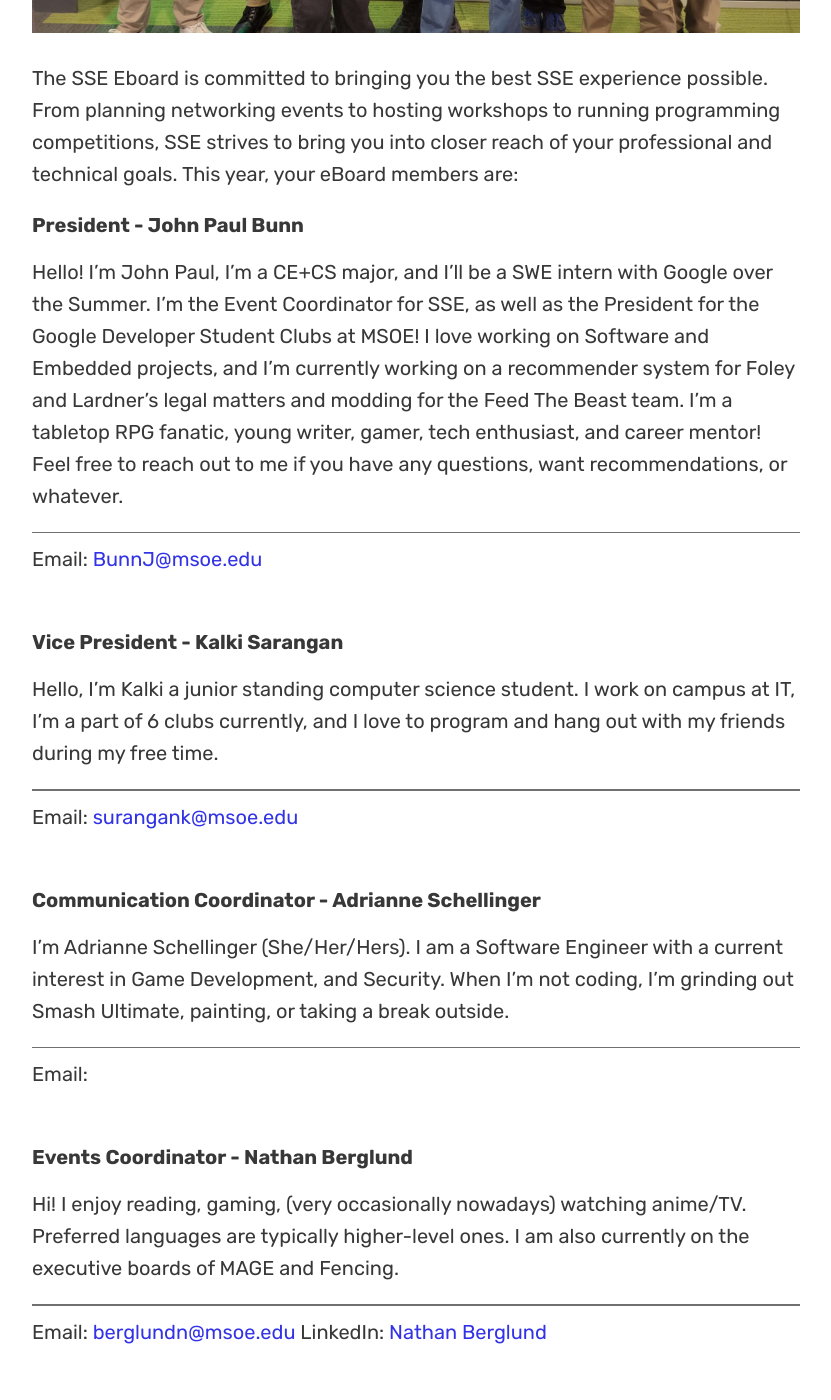
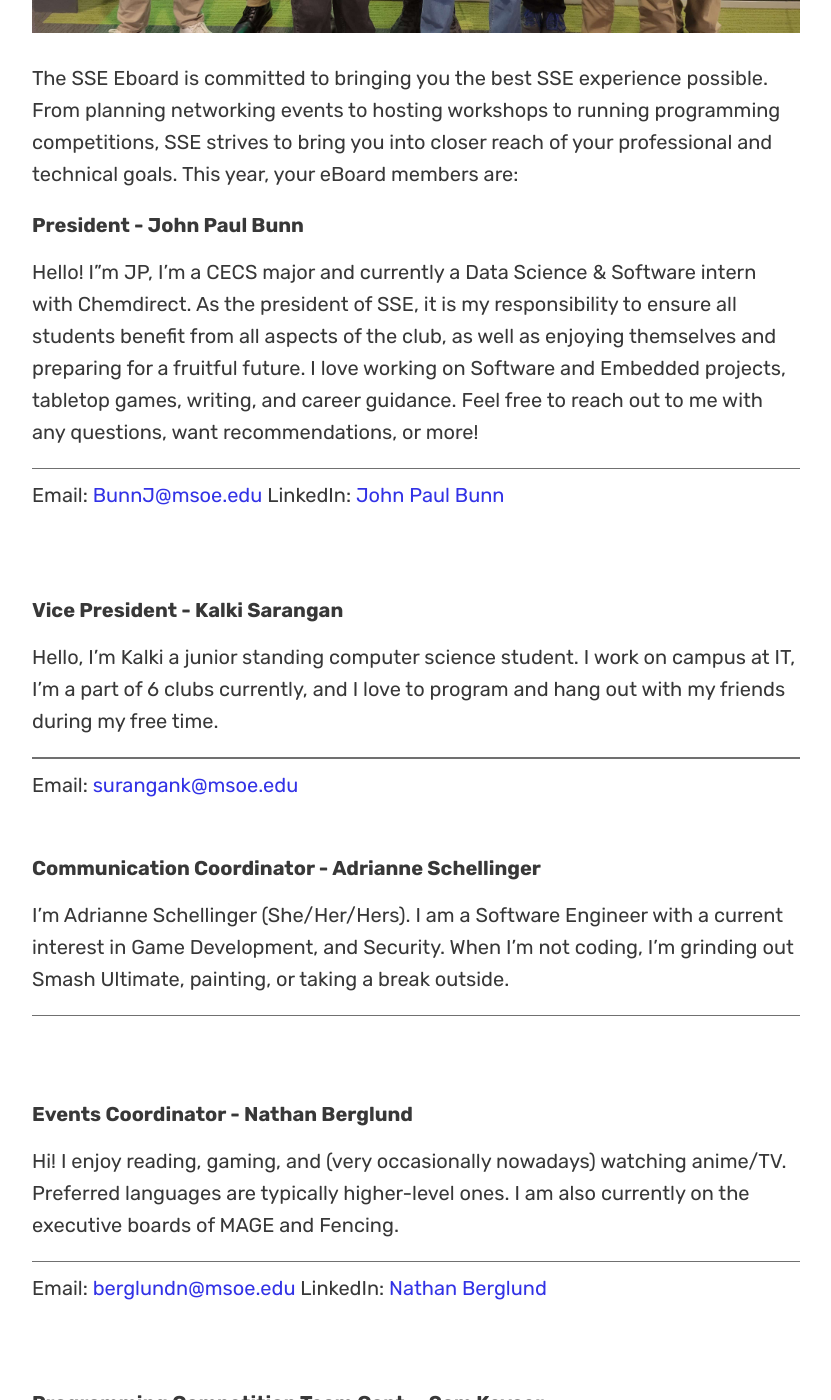
Before and after one commit to msoe-sse/msoe-sse.github.io, a Jekyll site: the page built from eBoard.md, in a window 1280 px wide and 1400 px high, scrolled down 949 px. Shown: the whole window, without its empty margins (224-1055 px from the left). Built offline with Jekyll 4.4.1, drawn with Linux system fonts in a browser that asks for light colours; some web fonts are replaced; some of the changed lines change nothing that is shown.

Commit message:
eboard update

```diff
--- a/_data/eboardMembers.yml
+++ b/_data/eboardMembers.yml
@@ -1,10 +1,11 @@
 - position: President
   name: John Paul Bunn
   bio: >-
-    Hello! I’m John Paul, I’m a CE+CS major, and I’ll be a SWE intern with Google over the Summer. I’m the Event Coordinator for SSE, as well as the President for the Google Developer Student Clubs at MSOE! I love working on Software and Embedded projects, and I’m currently working on a recommender system for Foley and Lardner’s legal matters and modding for the Feed The Beast team. I’m a tabletop RPG fanatic, young writer, gamer, tech enthusiast, and career mentor! Feel free to reach out to me if you have any questions, want recommendations, or whatever.
+    Hello! I"m JP, I'm a CECS major and currently a Data Science & Software intern with Chemdirect. As the president of SSE, it is my responsibility to ensure all students benefit from all aspects of the club, as well as enjoying themselves and preparing for a fruitful future. I love working on Software and Embedded projects, tabletop games, writing, and career guidance. Feel free to reach out to me with any questions, want recommendations, or more!
   contact:
     fullname: John Paul Bunn
     email: BunnJ@msoe.edu
+    linkedin: https://www.linkedin.com/in/jpbunn/
 
 - position: Vice President
   name: Kalki Sarangan
@@ -19,12 +20,11 @@
   bio: >-
     I'm Adrianne Schellinger (She/Her/Hers). I am a Software Engineer with a current interest in Game Development, and Security. When I'm not coding, I'm grinding out Smash Ultimate, painting, or taking a break outside.
   contact:
-    fullname: Adrianne Schellinger
 
 - position: Events Coordinator
   name: Nathan Berglund
   bio: >-
-    Hi! I enjoy reading, gaming, (very occasionally nowadays) watching anime/TV. Preferred languages are typically higher-level ones. I am also currently on the executive boards of MAGE and Fencing.
+    Hi! I enjoy reading, gaming, and (very occasionally nowadays) watching anime/TV. Preferred languages are typically higher-level ones. I am also currently on the executive boards of MAGE and Fencing.
   contact:
     fullname: Nathan Berglund
     email: berglundn@msoe.edu
@@ -46,8 +46,7 @@
   contact:
     fullname: David Litton
     email: littond@msoe.edu
-    linkedin: https://www.linkedin.com/in/david-litton/
-    phone: 4144052975
+    linkedin: https://www.linkedin.com/in/david-litton/S
 
 - position: Embedded Systems Chair
   name: Matt Korfhage
```
